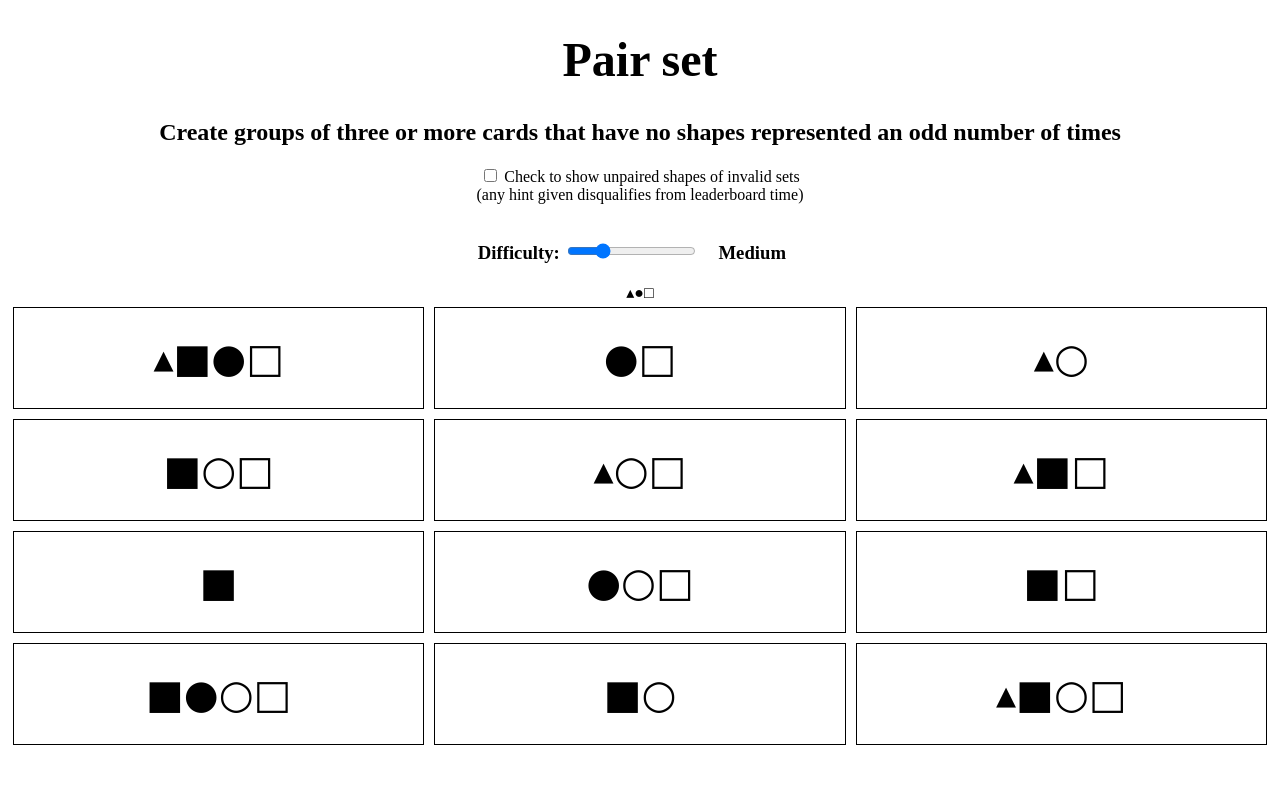
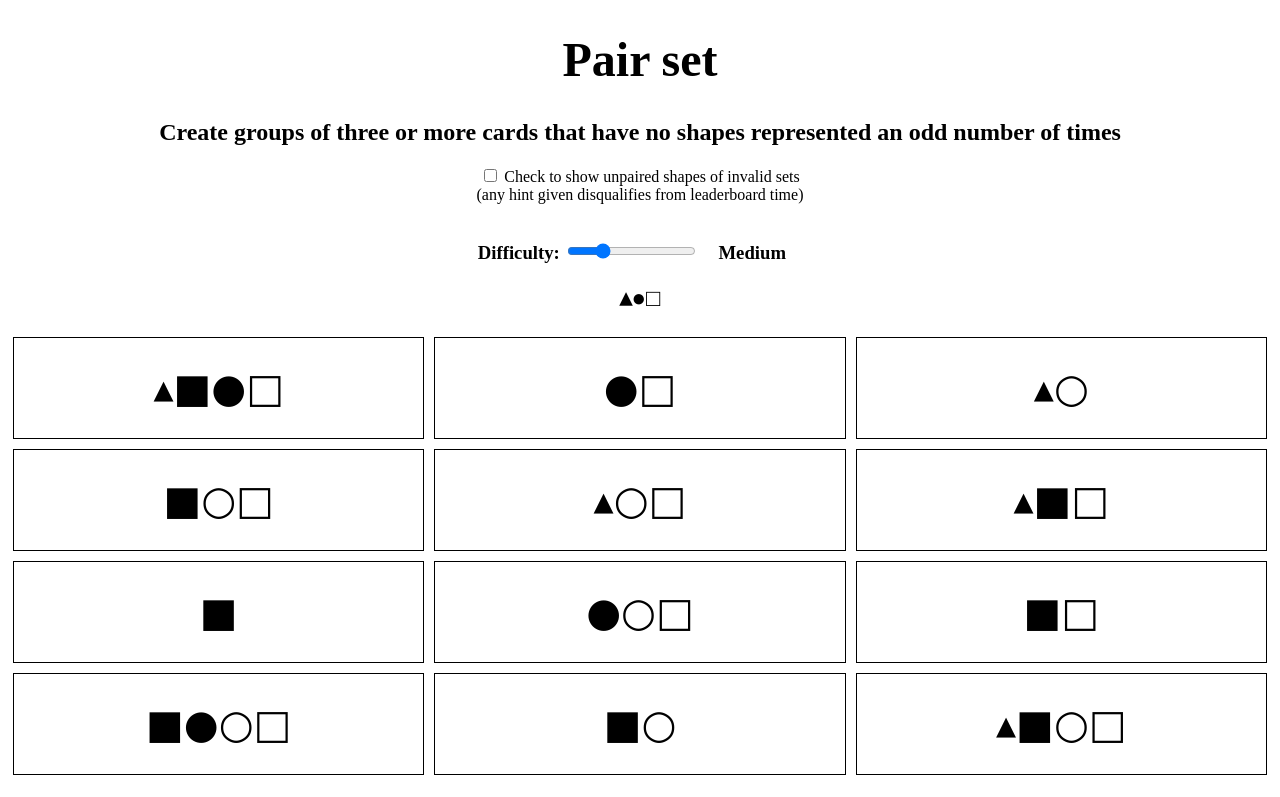
Before and after one commit to jherndon8/pair-set, a plain HTML site: page index.html in a window 1280 px wide. Shown: the top 797 px of the page. Drawn offline with Linux system fonts and the light colour scheme; no server answers.

Commit message:
Update index.html

```diff
--- a/index.html
+++ b/index.html
@@ -16,7 +16,7 @@
         <input type="range" min="4" max="8" value="5" class="slider" id="numShapes" onchange="changeNumShapes(this.value)">
         <span id="difficulty">Medium</span>
         </h3>
-        <div id="allShapes"></div>
+        <h2 id="allShapes"></h2>
         <div id="container">
             <div class="row">
                 <div class="card"></div>
```
